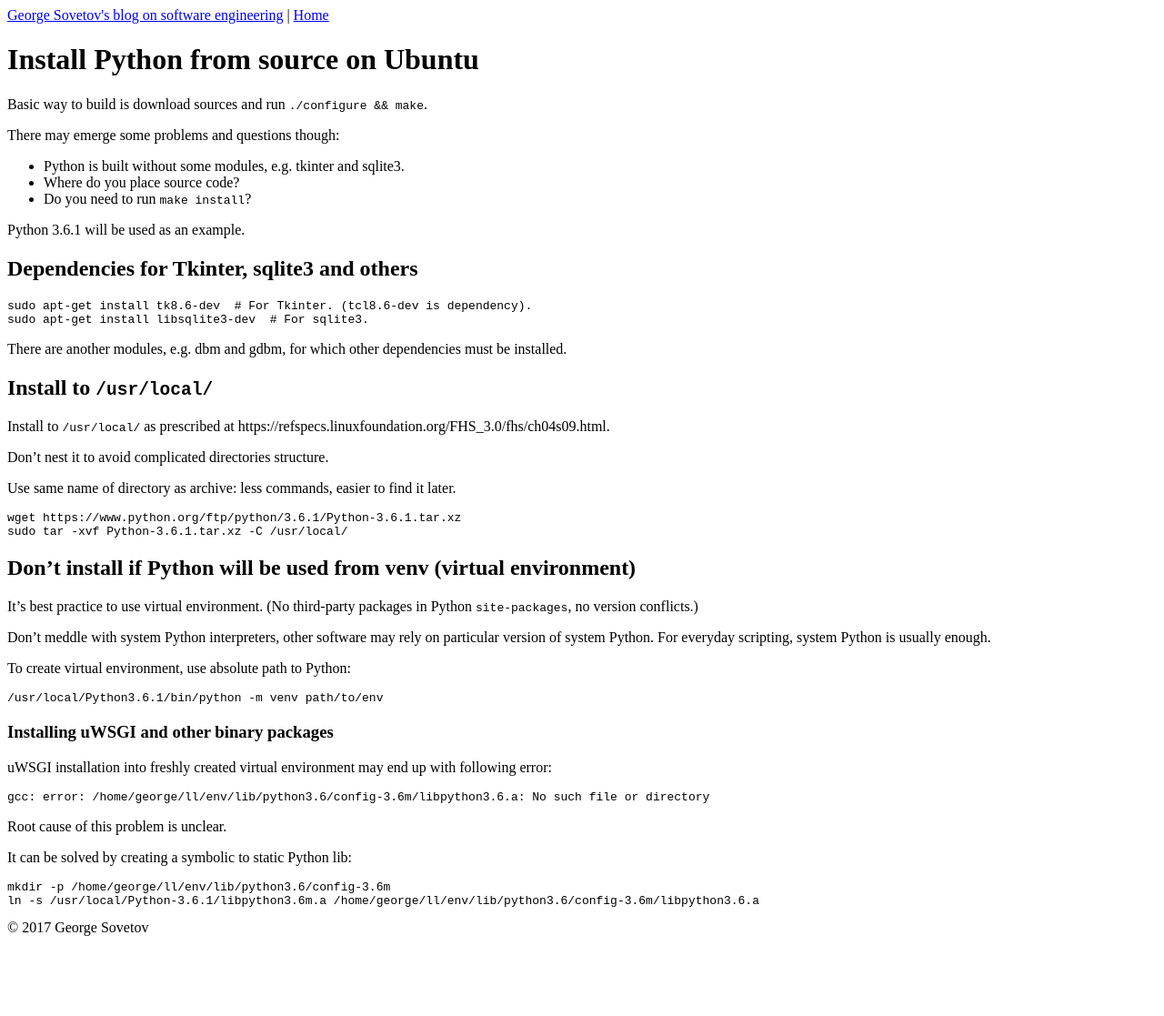
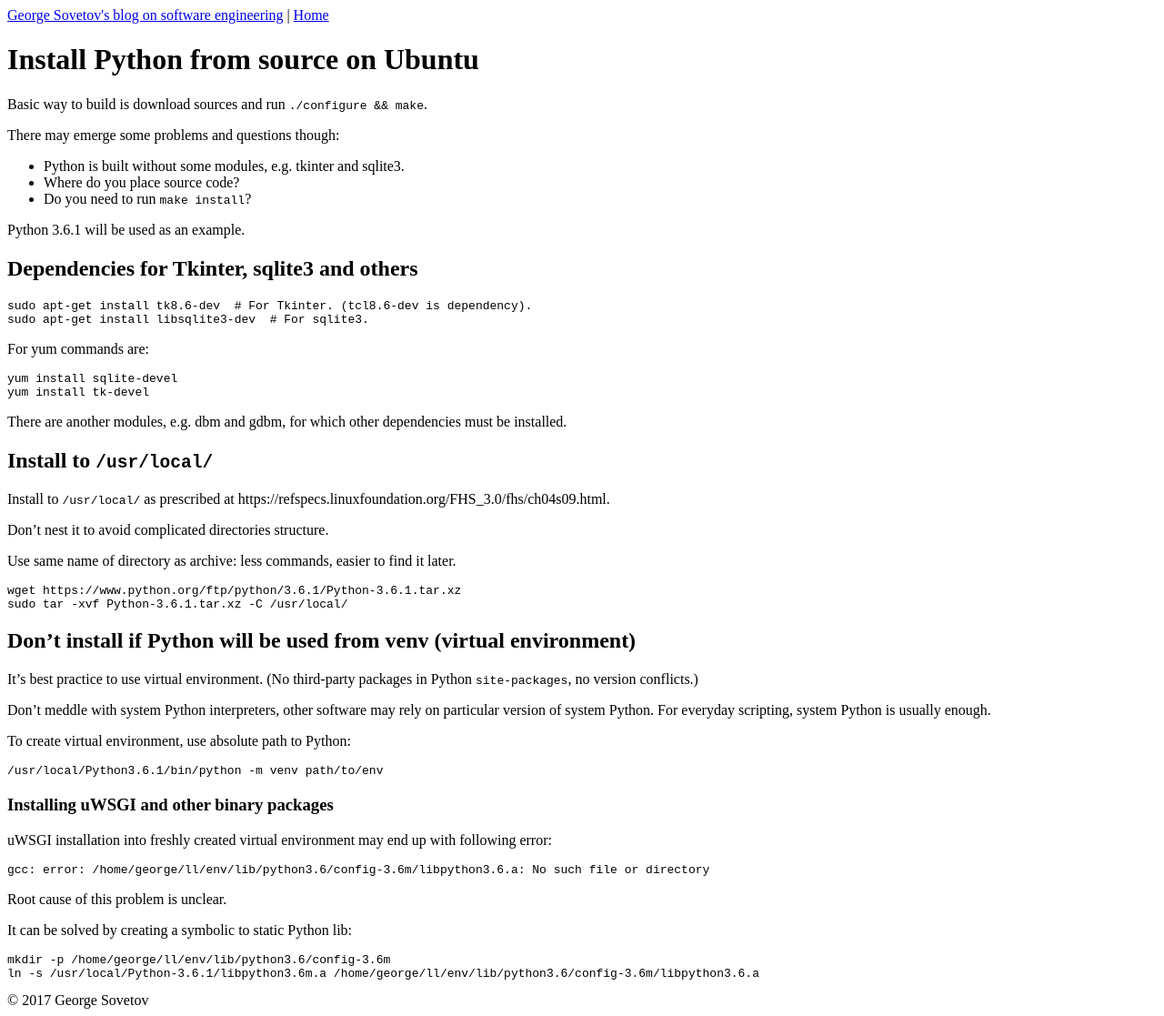
Before and after one commit to sovetov/sovetov.github.io, a Jekyll site: the page built from install-python-from-source-on-ubuntu.md, in a window 1280 px wide. Shown: the whole page at 91% size. Built offline with Jekyll 4.4.1, drawn with Linux system fonts in a browser that asks for light colours; our own code applies the rules of GitHub Pages for plain Markdown files; before the commit the page ends 1037 px from its top, so only the background shows below that.

Commit message:
Update install-python-from-source-on-ubuntu.md

````diff
--- a/install-python-from-source-on-ubuntu.md
+++ b/install-python-from-source-on-ubuntu.md
@@ -21,6 +21,13 @@ Python 3.6.1 will be used as an example.
 ```
 sudo apt-get install tk8.6-dev  # For Tkinter. (tcl8.6-dev is dependency).
 sudo apt-get install libsqlite3-dev  # For sqlite3.
+```
+
+For yum commands are:
+
+```
+yum install sqlite-devel
+yum install tk-devel
 ```
 
 There are another modules, e.g. dbm and gdbm, for which other dependencies must be installed.
````
